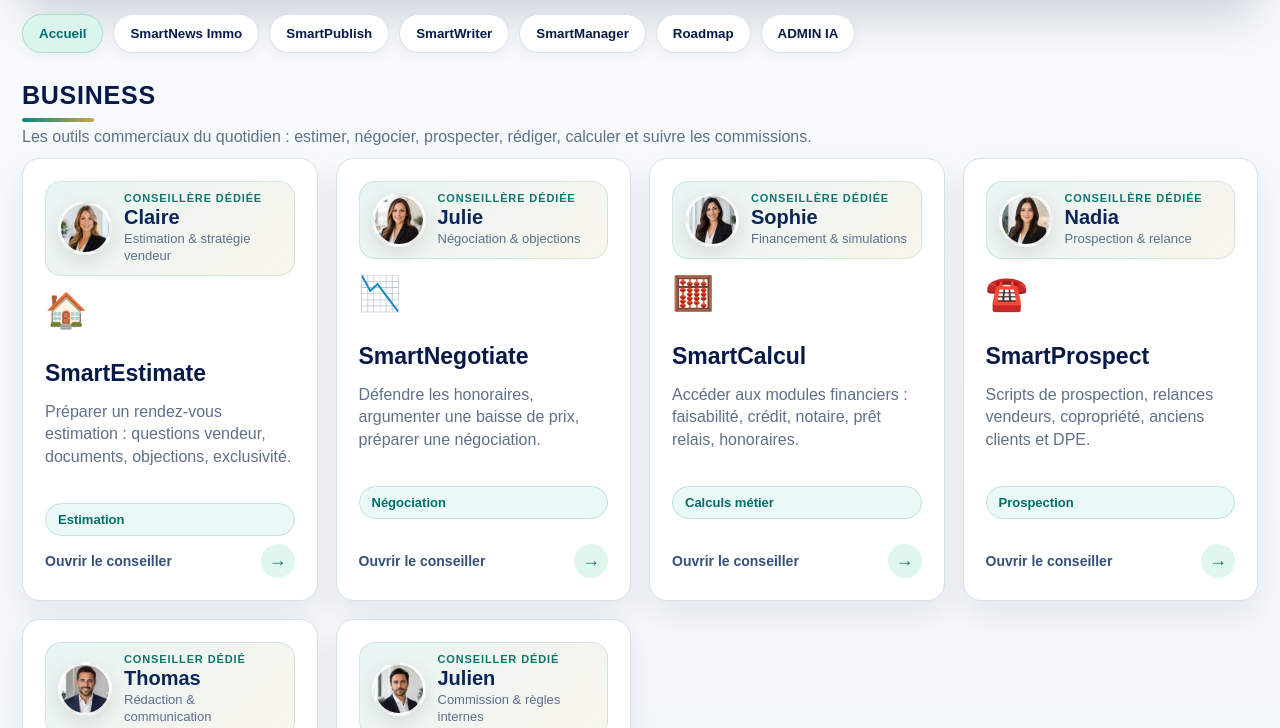
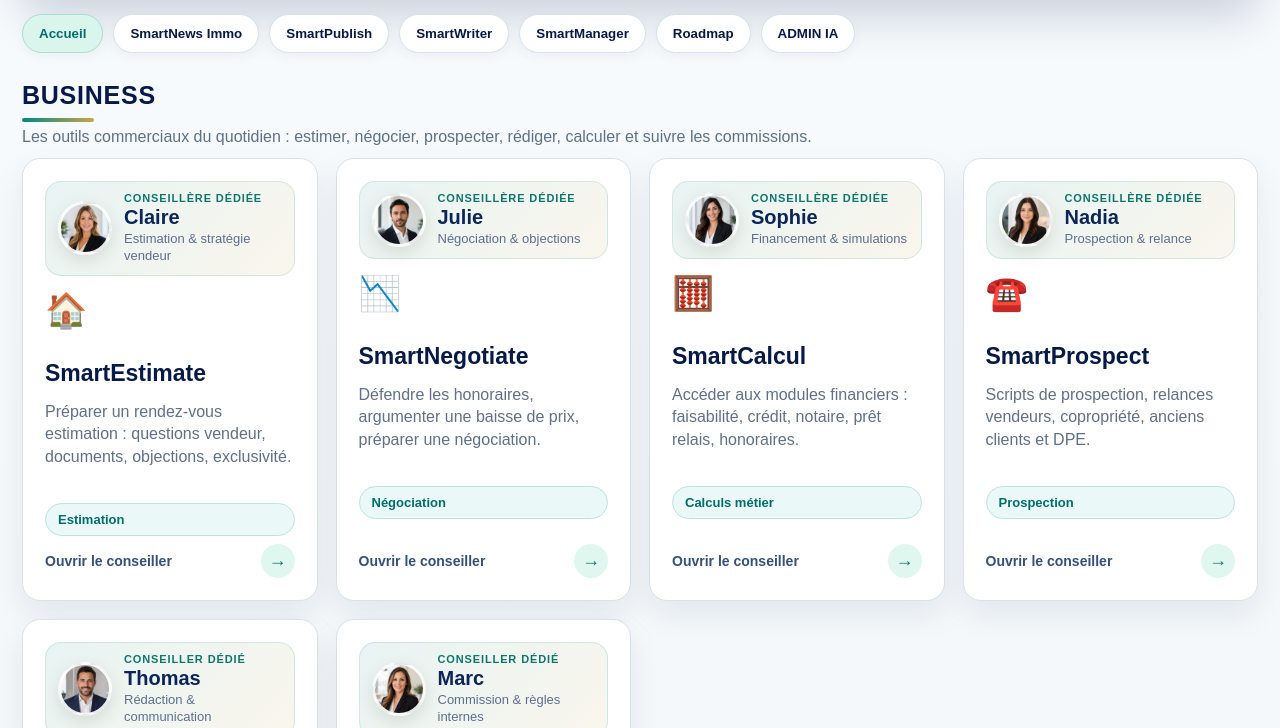
Before and after one commit to jerome8691/smarttools-ladresse, a website: page index.html in a window 1280 px wide. Shown: the part 224-952 px from the top of the page. Drawn offline with Linux system fonts and the light colour scheme.

Commit message:
Add files via upload

```diff
--- a/index.html
+++ b/index.html
@@ -3,7 +3,7 @@
 <head>
 <meta charset="utf-8">
 <meta name="viewport" content="width=device-width,initial-scale=1,viewport-fit=cover">
-<title>L'Adresse CONCEPT PREMIUM — SmartTools V5.13.0 doublons Business supprimés</title>
+<title>L'Adresse CONCEPT PREMIUM — SmartTools V5.13.1 Marc commission</title>
 <style>
 :root{
   --teal:#008985;
@@ -915,7 +915,7 @@ button[onclick*="Accueil"]{
         <div class="icon">🏠</div><h3>SmartEstimate</h3><p>Préparer un rendez-vous estimation : questions vendeur, documents, objections, exclusivité.</p><span class="pill">Estimation</span><div class="open-advisor"><span>Ouvrir le conseiller</span><div class="advisor-arrow">→</div></div>
       </article>
       <article class="card advisor-card" onclick="openModule('negotiate')">
-        <div class="advisor-mini"><div class="advisor-mini-photo" style="background-image:url('assets/advisors/marc.jpg')"></div><div><div class="advisor-mini-kicker">Conseillère dédiée</div><div class="advisor-mini-name">Julie</div><div class="advisor-mini-role">Négociation & objections</div></div></div>
+        <div class="advisor-mini"><div class="advisor-mini-photo" style="background-image:url('assets/advisors/camille.jpg')"></div><div><div class="advisor-mini-kicker">Conseillère dédiée</div><div class="advisor-mini-name">Julie</div><div class="advisor-mini-role">Négociation & objections</div></div></div>
         <div class="icon">📉</div><h3>SmartNegotiate</h3><p>Défendre les honoraires, argumenter une baisse de prix, préparer une négociation.</p><span class="pill">Négociation</span><div class="open-advisor"><span>Ouvrir le conseiller</span><div class="advisor-arrow">→</div></div>
       </article>
       <article class="card advisor-card" onclick="show('calculs',navBtnByText('Accueil'))">
@@ -931,7 +931,7 @@ button[onclick*="Accueil"]{
         <div class="icon">✍️</div><h3>SmartWriter</h3><p>Rédiger et reformuler rapidement mails, messages vendeurs, posts, comptes rendus et textes commerciaux.</p><span class="pill">Rédaction</span><div class="open-advisor"><span>Ouvrir le conseiller</span><div class="advisor-arrow">→</div></div>
       </article>
       <article class="card advisor-card" onclick="openModule('commission')">
-        <div class="advisor-mini"><div class="advisor-mini-photo" style="background-image:url('assets/advisors/camille.jpg')"></div><div><div class="advisor-mini-kicker">Conseiller dédié</div><div class="advisor-mini-name">Julien</div><div class="advisor-mini-role">Commission & règles internes</div></div></div>
+        <div class="advisor-mini"><div class="advisor-mini-photo" style="background-image:url('assets/advisors/marc.jpg')"></div><div><div class="advisor-mini-kicker">Conseiller dédié</div><div class="advisor-mini-name">Marc</div><div class="advisor-mini-role">Commission & règles internes</div></div></div>
         <div class="icon">🤝</div><h3>Calcul commission</h3><p>Répartition interne entre entrée, sortie, mandat, droit de suite et règles agence.</p><span class="pill">Commission</span><div class="open-advisor"><span>Ouvrir le conseiller</span><div class="advisor-arrow">→</div></div>
       </article>
     </div>
```
